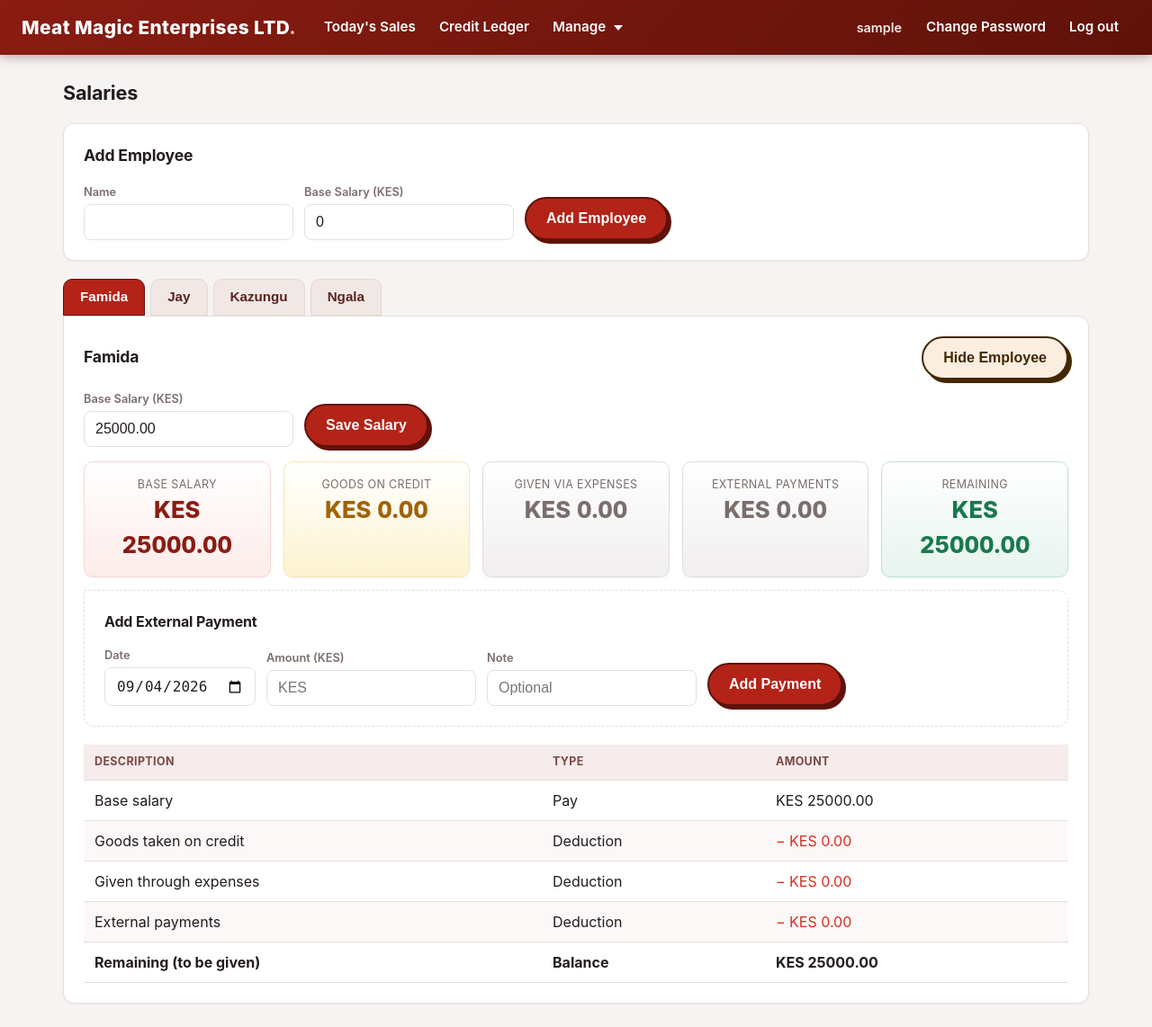
After one commit to hamisi99-03/hi_frontoffice, a Django app: page /manage/salaries/ in a window 1280 px wide. The commit adds this page. Shown: the whole page at 90% size. Run offline with Django 5.2, Linux system fonts and the light colour scheme; the visitor is signed in with stand-in values (Sample User, id 1); data comes from the database, SQL or seed files in the repository; data that the repository does not hold is empty.

Commit message:
Add salaries page with employee tabs and external payments

```diff
--- a/sales/forms.py
+++ b/sales/forms.py
@@ -2,7 +2,7 @@ from decimal import Decimal
 
 from django import forms
 
-from .models import CreditPayment, Expense, Item, OtherService, Sale, Sale, Supplier
+from .models import CreditPayment, Employee, Expense, Item, OtherService, Sale, Supplier
 
 
 class SaleForm(forms.ModelForm):
@@ -123,3 +123,12 @@ class SupplierPaymentForm(forms.Form):
         required=False,
         widget=forms.TextInput(attrs={"placeholder": "Optional"}),
     )
+
+
+class EmployeeForm(forms.ModelForm):
+    class Meta:
+        model = Employee
+        fields = ["name", "base_salary"]
+        widgets = {
+            "base_salary": forms.NumberInput(attrs={"step": "0.01", "placeholder": "KES"}),
+        }
--- a/sales/models.py
+++ b/sales/models.py
@@ -26,6 +26,40 @@ class Creditor(models.Model):
 
     def __str__(self):
         return self.name
+
+
+class Employee(models.Model):
+    """A staff member paid a base salary less any goods taken on credit,
+    cash advanced through the expenses log, and external payments."""
+
+    name = models.CharField(max_length=100, unique=True)
+    base_salary = models.DecimalField(max_digits=10, decimal_places=2, default=0)
+    active = models.BooleanField(
+        default=True,
+        help_text="Untick to hide this employee from the salaries page.",
+    )
+
+    class Meta:
+        ordering = ["name"]
+
+    def __str__(self):
+        return self.name
+
+
+class EmployeePayment(models.Model):
+    """A cash advance / direct payment given to an employee."""
+
+    employee = models.ForeignKey(Employee, on_delete=models.CASCADE, related_name="payments")
+    date = models.DateField(default=timezone.localdate, db_index=True)
+    amount = models.DecimalField(max_digits=10, decimal_places=2)
+    note = models.CharField(max_length=255, blank=True)
+    created_by = models.ForeignKey(
+        settings.AUTH_USER_MODEL, on_delete=models.SET_NULL, null=True, blank=True
+    )
+    created_at = models.DateTimeField(auto_now_add=True)
+
+    class Meta:
+        ordering = ["-date", "-id"]
 
 
 class Item(models.Model):
--- a/sales/templates/base.html
+++ b/sales/templates/base.html
@@ -369,6 +369,7 @@
           <a href="{% url 'admin_stock' %}">Stock</a>
           <a href="{% url 'admin_sales' %}">Browse Sales</a>
           <a href="{% url 'admin_expenses' %}">Expenses</a>
+          <a href="{% url 'admin_salaries' %}">Salaries</a>
           <a href="{% url 'admin_users' %}">Manage Users</a>
           <a href="{% url 'admin_reports' %}">Reports</a>
         </div>
--- /dev/null
+++ b/sales/templates/sales/admin/salaries.html
@@ -0,0 +1,161 @@
+{% extends "base.html" %}
+{% block title %}Salaries - {{ COMPANY_NAME }}{% endblock %}
+{% block content %}
+
+<h2>Salaries</h2>
+
+<div class="card">
+  <h3>Add Employee</h3>
+  <form method="post" class="inline">
+    {% csrf_token %}
+    <div class="field"><label>Name</label>{{ form.name }}{{ form.name.errors }}</div>
+    <div class="field"><label>Base Salary (KES)</label>{{ form.base_salary }}{{ form.base_salary.errors }}</div>
+    <button type="submit" name="add_employee" value="1">Add Employee</button>
+  </form>
+</div>
+
+{% if visible %}
+<div class="salary-tabs">
+  <div class="tab-list" role="tablist">
+    {% for row in visible %}
+    <button type="button" class="tab-btn{% if forloop.first %} active{% endif %}" role="tab" data-tab="emp-{{ row.employee.pk }}">{{ row.employee.name }}</button>
+    {% endfor %}
+  </div>
+  {% for row in visible %}
+  <div class="tab-panel{% if forloop.first %} active{% endif %}" id="emp-{{ row.employee.pk }}" role="tabpanel">
+    <div class="card">
+      <div class="salary-head">
+        <h3>{{ row.employee.name }}</h3>
+        <form method="post" onsubmit="return confirm('Hide {{ row.employee.name }}? They will move to Hidden employees.')" style="display:inline">
+          {% csrf_token %}
+          <input type="hidden" name="employee_id" value="{{ row.employee.pk }}">
+          <input type="hidden" name="toggle_hidden" value="1">
+          <button type="submit" class="secondary">Hide Employee</button>
+        </form>
+      </div>
+
+      <form method="post" class="inline" style="margin-bottom:16px;">
+        {% csrf_token %}
+        <input type="hidden" name="employee_id" value="{{ row.employee.pk }}">
+        <div class="field"><label>Base Salary (KES)</label><input type="number" step="0.01" name="base_salary" value="{{ row.employee.base_salary|floatformat:2 }}"></div>
+        <button type="submit" name="update_salary" value="1">Save Salary</button>
+      </form>
+
+      <div class="grid">
+        <div class="stat"><div class="label">Base Salary</div><div class="value">KES {{ row.employee.base_salary|floatformat:2 }}</div></div>
+        <div class="stat stat--credit"><div class="label">Goods on Credit</div><div class="value">KES {{ row.credit|floatformat:2 }}</div></div>
+        <div class="stat stat--expense"><div class="label">Given via Expenses</div><div class="value">KES {{ row.expense|floatformat:2 }}</div></div>
+        <div class="stat stat--expense"><div class="label">External Payments</div><div class="value">KES {{ row.paid|floatformat:2 }}</div></div>
+        <div class="stat net"><div class="label">Remaining</div><div class="value">KES {{ row.net|floatformat:2 }}</div></div>
+      </div>
+
+      <div class="card" style="box-shadow:none;border:1px dashed var(--border);">
+        <h3 style="font-size:1em;">Add External Payment</h3>
+        <form method="post" class="inline">
+          {% csrf_token %}
+          <input type="hidden" name="employee_id" value="{{ row.employee.pk }}">
+          <div class="field"><label>Date</label><input type="date" name="date" value="{{ today }}"></div>
+          <div class="field"><label>Amount (KES)</label><input type="number" step="0.01" name="amount" placeholder="KES" min="0.01"></div>
+          <div class="field"><label>Note</label><input type="text" name="note" placeholder="Optional"></div>
+          <button type="submit" name="add_payment" value="1">Add Payment</button>
+        </form>
+        {% if row.payments %}
+        <table style="margin-top:12px;">
+          <thead><tr><th>Date</th><th>Amount</th><th>Note</th><th>Recorded By</th><th></th></tr></thead>
+          <tbody>
+            {% for p in row.payments %}
+            <tr>
+              <td>{{ p.date }}</td>
+              <td>KES {{ p.amount|floatformat:2 }}</td>
+              <td>{{ p.note|default:"—" }}</td>
+              <td>{{ p.created_by.username|default:"—" }}</td>
+              <td>
+                <form method="post" onsubmit="return confirm('Delete this payment?')" style="display:inline">
+                  {% csrf_token %}
+                  <input type="hidden" name="payment_id" value="{{ p.pk }}">
+                  <button type="submit" name="delete_payment" class="danger">Delete</button>
+                </form>
+              </td>
+            </tr>
+            {% endfor %}
+          </tbody>
+        </table>
+        {% endif %}
+      </div>
+
+      <table>
+        <thead><tr><th>Description</th><th>Type</th><th>Amount</th></tr></thead>
+        <tbody>
+          <tr><td>Base salary</td><td>Pay</td><td>KES {{ row.employee.base_salary|floatformat:2 }}</td></tr>
+          <tr><td>Goods taken on credit</td><td>Deduction</td><td style="color:var(--red);">− KES {{ row.credit|floatformat:2 }}</td></tr>
+          <tr><td>Given through expenses</td><td>Deduction</td><td style="color:var(--red);">− KES {{ row.expense|floatformat:2 }}</td></tr>
+          <tr><td>External payments</td><td>Deduction</td><td style="color:var(--red);">− KES {{ row.paid|floatformat:2 }}</td></tr>
+          <tr><td><strong>Remaining (to be given)</strong></td><td><strong>Balance</strong></td><td><strong>KES {{ row.net|floatformat:2 }}</strong></td></tr>
+        </tbody>
+      </table>
+    </div>
+  </div>
+  {% endfor %}
+</div>
+{% else %}
+<div class="card"><p class="empty">No visible employees. Add one above or unhide from below.</p></div>
+{% endif %}
+
+{% if hidden %}
+<div class="card">
+  <h3>Hidden Employees</h3>
+  <table>
+    <thead><tr><th>Name</th><th>Base Salary</th><th>Goods on Credit</th><th>Given via Expenses</th><th>External Payments</th><th>Remaining</th><th></th></tr></thead>
+    <tbody>
+      {% for row in hidden %}
+      <tr>
+        <td>{{ row.employee.name }}</td>
+        <td>KES {{ row.employee.base_salary|floatformat:2 }}</td>
+        <td>KES {{ row.credit|floatformat:2 }}</td>
+        <td>KES {{ row.expense|floatformat:2 }}</td>
+        <td>KES {{ row.paid|floatformat:2 }}</td>
+        <td>KES {{ row.net|floatformat:2 }}</td>
+        <td>
+          <form method="post" style="display:inline">
+            {% csrf_token %}
+            <input type="hidden" name="employee_id" value="{{ row.employee.pk }}">
+            <button type="submit" name="toggle_hidden" value="1" class="secondary">Unhide</button>
+          </form>
+        </td>
+      </tr>
+      {% endfor %}
+    </tbody>
+  </table>
+</div>
+{% endif %}
+
+<style>
+  .salary-tabs { margin-bottom: 0; }
+  .tab-list { display: flex; flex-wrap: wrap; gap: 6px; margin-bottom: 0; }
+  .tab-btn {
+    background: #f1e8e6; color: #5a2320; border: 1px solid #e3d8d6;
+    box-shadow: none; border-radius: 10px 10px 0 0; line-height: 1.2;
+    padding: 10px 18px; font-size: 0.95em; font-weight: 700;
+  }
+  .tab-btn.active { background: var(--primary); color: #fff; border-color: var(--primary-deep); }
+  .tab-panel { display: none; }
+  .tab-panel.active { display: block; }
+  .tab-panel .card { border-top-left-radius: 0; }
+  .salary-head { display: flex; justify-content: space-between; align-items: center; flex-wrap: wrap; gap: 8px; margin-bottom: 12px; }
+  .salary-head h3 { margin: 0; }
+</style>
+
+<script>
+  document.querySelectorAll('.tab-btn').forEach(function (btn) {
+    btn.addEventListener('click', function () {
+      var list = btn.closest('.salary-tabs');
+      list.querySelectorAll('.tab-btn').forEach(function (b) { b.classList.remove('active'); });
+      list.querySelectorAll('.tab-panel').forEach(function (p) { p.classList.remove('active'); });
+      btn.classList.add('active');
+      var panel = document.getElementById(btn.getAttribute('data-tab'));
+      if (panel) panel.classList.add('active');
+    });
+  });
+</script>
+
+{% endblock %}
--- a/sales/urls.py
+++ b/sales/urls.py
@@ -28,4 +28,5 @@ urlpatterns = [
     path("manage/stock/", views_admin.admin_stock, name="admin_stock"),
     path("manage/reports/", views_admin.admin_reports, name="admin_reports"),
     path("manage/reports/export/", views_admin.admin_reports_export, name="admin_reports_export"),
+    path("manage/salaries/", views_admin.admin_salaries, name="admin_salaries"),
 ]
```
Also changed, not shown: sales/views_admin.py (+117 -1 lines), sales/migrations/0017_employee.py (added), sales/migrations/0018_employeepayment.py (added).
